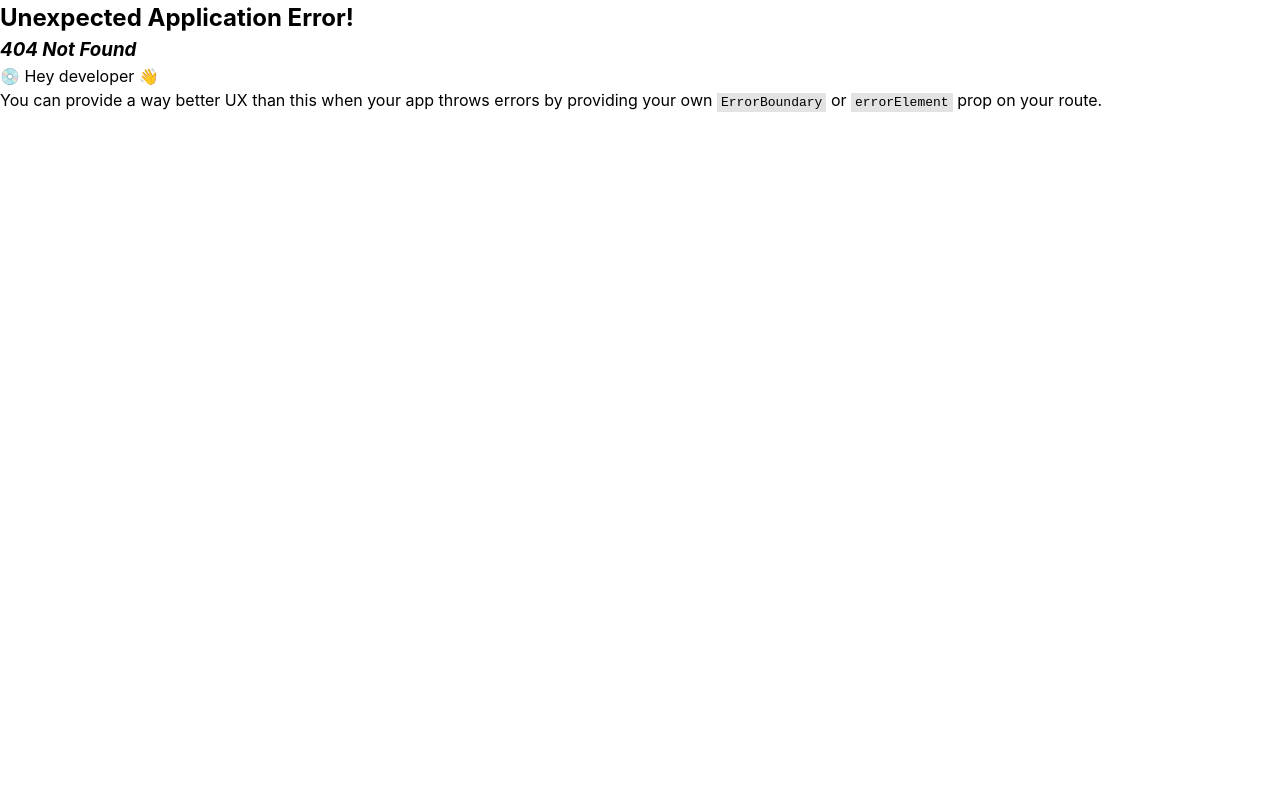
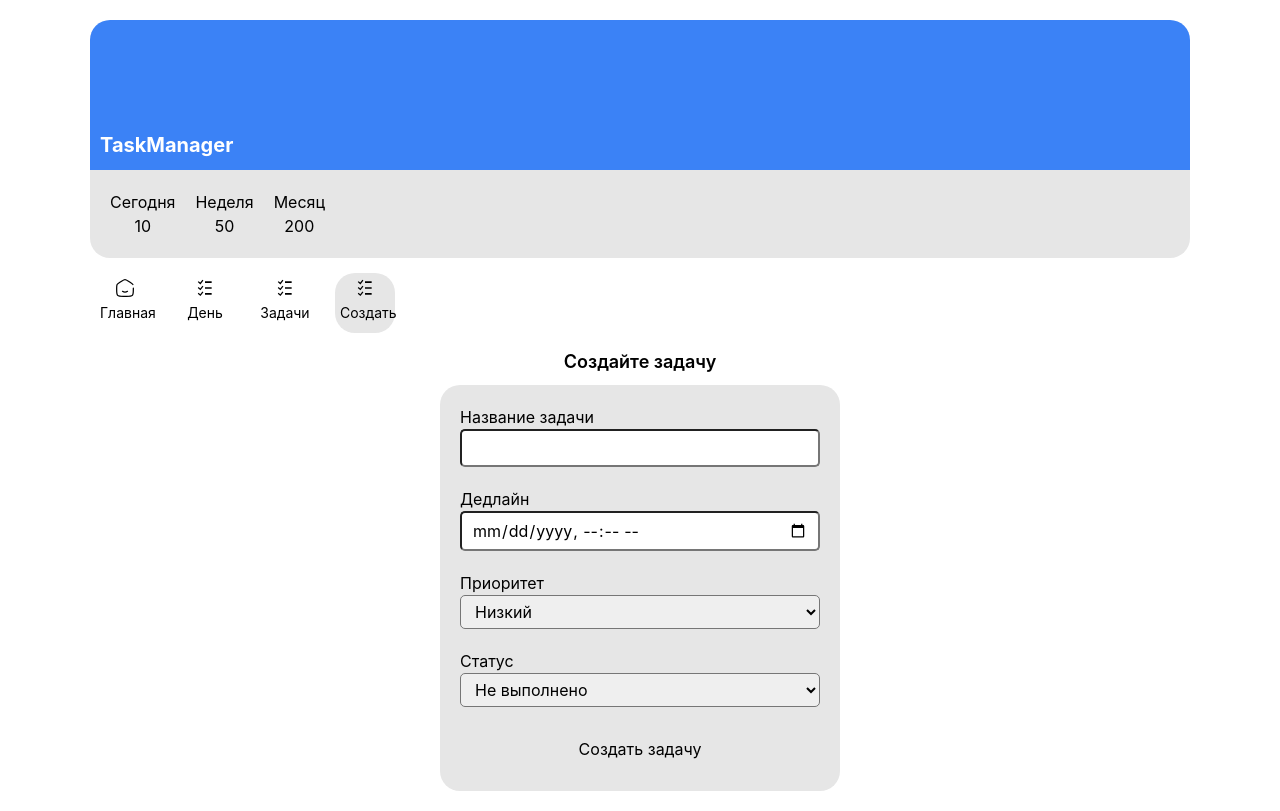
Before and after one commit to Lychil/TaskManager, a React (Vite) app in the folder client/: page /create in a window 1280 px wide. Before the commit this address had no page. Built offline with nearby package versions, Linux system fonts and the light colour scheme.

Commit message:
create-task. added create task form

```diff
--- a/client/src/common/components/navbar/Navbar.tsx
+++ b/client/src/common/components/navbar/Navbar.tsx
@@ -19,6 +19,11 @@ const navList: INavList[] = [
     {
         title: "Задачи",
         to: '/tasks/shedule',
+        icon: tasksImg
+    },
+    {
+        title: "Создать",
+        to: '/create',
         icon: tasksImg
     }
 ]
--- /dev/null
+++ b/client/src/common/components/tasks/TaskCreateForm.tsx
@@ -0,0 +1,122 @@
+import React, { useState } from 'react';
+import styled from 'styled-components';
+import { ITaskCard } from '@/common/components/tasks/types';
+import { borders, colors, fonts, transitions } from '@/common/styles/styleConstants';
+
+export default function TaskCreateForm() {
+    const [task, setTask] = useState<ITaskCard>({
+        title: '',
+        deadline: '',
+        priority: 'low',
+        status: 'to-do',
+    });
+
+    const handleChange = (e: React.ChangeEvent<HTMLInputElement | HTMLSelectElement>) => {
+        const { name, value } = e.target;
+        setTask((prevTask) => ({ ...prevTask, [name]: value }));
+    };
+
+    const handleSubmit = (e: React.FormEvent) => {
+        e.preventDefault();
+        console.log('Созданная задача:', task);
+    };
+
+    return (
+        <FormContainer onSubmit={handleSubmit}>
+            <FormItem>
+                <Label htmlFor="title">Название задачи</Label>
+                <Input
+                    type="text"
+                    id="title"
+                    name="title"
+                    value={task.title}
+                    onChange={handleChange}
+                    required
+                />
+            </FormItem>
+
+            <FormItem>
+                <Label htmlFor="deadline">Дедлайн</Label>
+                <Input
+                    type="datetime-local"
+                    id="deadline"
+                    name="deadline"
+                    value={task.deadline}
+                    onChange={handleChange}
+                    required
+                />
+            </FormItem>
+
+            <FormItem>
+                <Label htmlFor="priority">Приоритет</Label>
+                <Select
+                    id="priority"
+                    name="priority"
+                    value={task.priority}
+                    onChange={handleChange}
+                >
+                    <option value="low">Низкий</option>
+                    <option value="medium">Средний</option>
+                    <option value="high">Высокий</option>
+                </Select>
+            </FormItem>
+
+            <FormItem>
+                <Label htmlFor="status">Статус</Label>
+                <Select
+                    id="status"
+                    name="status"
+                    value={task.status}
+                    onChange={handleChange}
+                >
+                    <option value="todo">Не выполнено</option>
+                    <option value="done">Выполнено</option>ы
+                </Select>
+            </FormItem>
+
+            <Button type="submit">Создать задачу</Button>
+        </FormContainer>
+    );
+};
+
+const FormContainer = styled('form')`
+display: flex;
+flex-direction: column;
+row-gap: 20px;
+max-width: 400px;
+margin: 0 auto;
+padding: 20px;
+border-radius: ${borders.radius.medium};
+background-color: ${colors.lightGray};
+`;
+
+const FormItem = styled('div')``;
+
+const Label = styled('label')`
+font-size: ${fonts.sizes.main};
+font-weight: ${fonts.weights.regular};
+margin-bottom: 10px;
+`;
+
+const Input = styled('input')`
+width: 100%;
+padding: 5px 10px;
+border-radius: ${borders.radius.small};
+`;
+
+const Select = styled('select')`
+width: 100%;
+padding: 5px 10px;
+border-radius: ${borders.radius.small};
+`;
+
+const Button = styled('button')`
+padding: 10px 15px;
+border-radius: ${borders.radius.small};
+transition: ${transitions.fastTransition};
+
+&:hover {
+    color: ${colors.whiteTotal};
+    background-color: ${colors.blackTransparent};
+}
+`;
--- /dev/null
+++ b/client/src/pages/Create.tsx
@@ -0,0 +1,21 @@
+import TaskCreateForm from '@/common/components/tasks/TaskCreateForm';
+import { fonts } from '@/common/styles/styleConstants';
+import styled from 'styled-components'
+
+export default function Create() {
+    return (
+        <Wrapper>
+            <Title>Создайте задачу</Title>
+            <TaskCreateForm />
+        </Wrapper>
+    )
+}
+
+const Wrapper = styled('div')``;
+
+const Title = styled('h2')`
+text-align: center;
+margin-bottom: 10px;
+font-size: ${fonts.sizes.subtitle};
+font-weight: ${fonts.weights.semiBold};
+`;
--- a/client/src/router/RoutesProvider.tsx
+++ b/client/src/router/RoutesProvider.tsx
@@ -1,5 +1,6 @@
 import DayTasks from "@/common/components/tasks/DayTasks";
 import MainLayout from "@/common/layouts/MainLayout";
+import Create from "@/pages/Create";
 import Home from "@/pages/Home";
 import Schedule from "@/pages/Schedule";
 import Tasks from "@/pages/Tasks";
@@ -11,11 +12,11 @@ export default function RoutesProvider() {
             <>
                 <Route path="/" element={<MainLayout/>}>
                     <Route path="home" element={<Home />} />
-                    {/* ToDo: возможно реализовать через параметр */}
                     <Route path="tasks" element={<Tasks />}>
                         <Route path="day" element={<DayTasks />}/>
                         <Route path="shedule" element={<Schedule />}/>
                     </Route>
+                    <Route path="create" element={<Create />} />
                 </Route>
             </>
         ))
```
